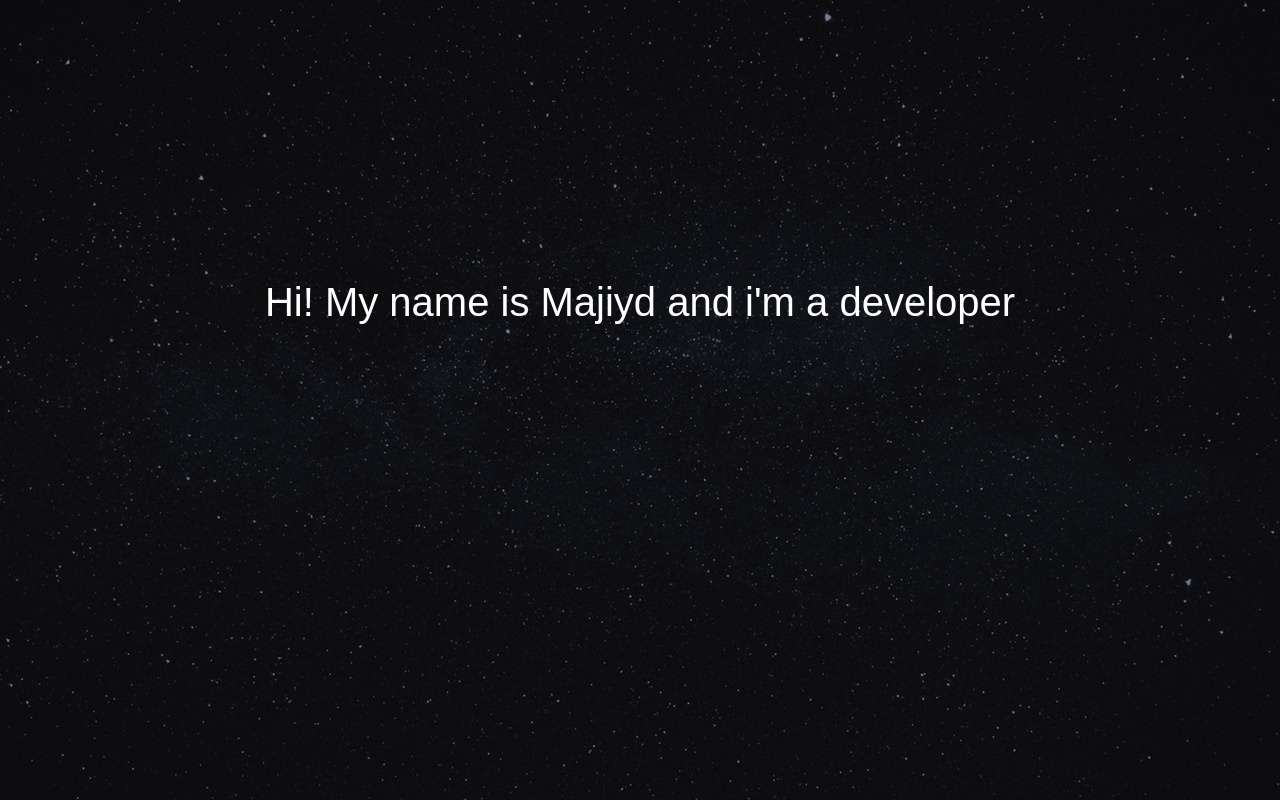
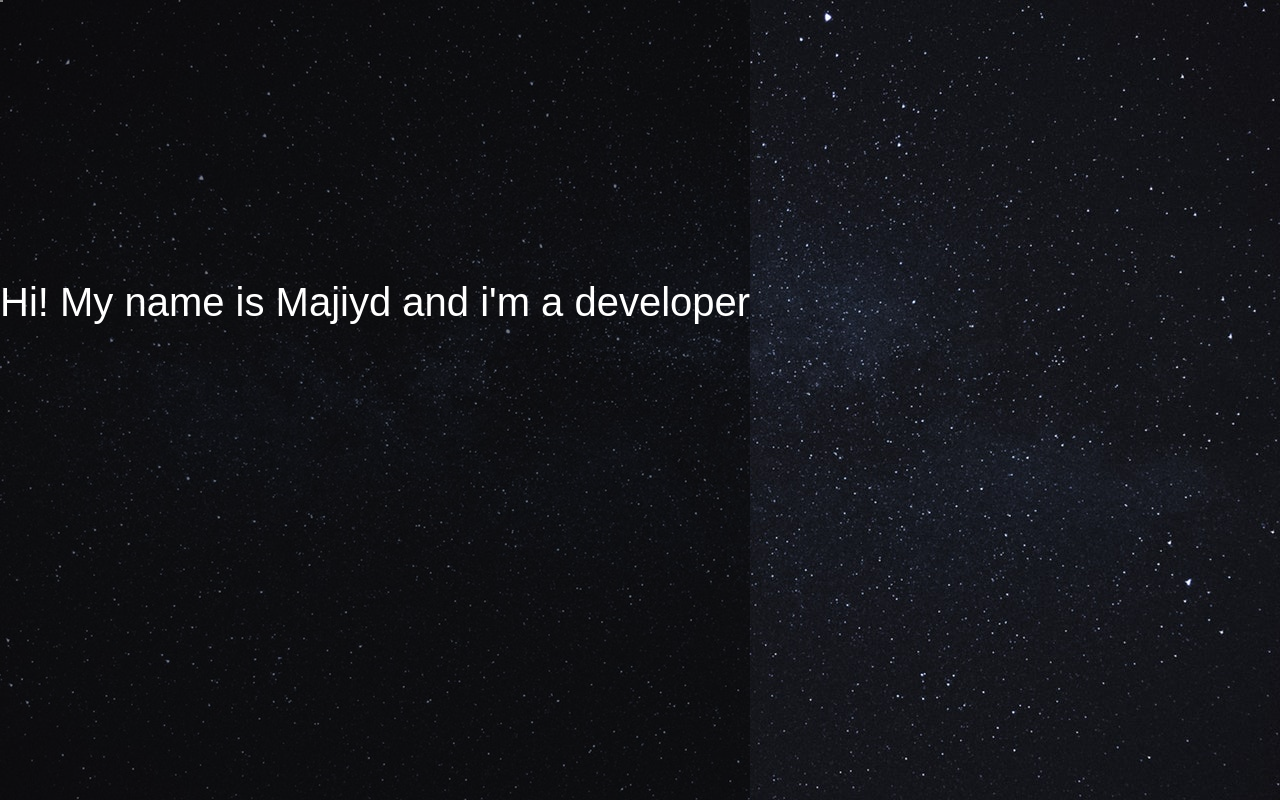
Before and after one commit to majiyd/majiyd.github.io, a React (Create React App) app: page / in a window 1280 px wide. Built offline with nearby package versions, Linux system fonts and the light colour scheme; a web font is replaced by a local one.

Commit message:
create star component

```diff
--- a/src/assets/css/styles.css
+++ b/src/assets/css/styles.css
@@ -16,5 +16,9 @@ body{
 }
 .overlay{
   height: 100%;
-  background-color: rgba(7, 7, 7, 0.51)
+  background-color: rgba(7, 7, 7, 0.51);
+  position: absolute;
+  top: 0;
+  left: 0;
+
 }
--- /dev/null
+++ b/src/components/star.js
@@ -0,0 +1,14 @@
+import React from 'react';
+
+export function Star(props){
+  return (
+    <div style={{
+      width: `${Math.floor(Math.random() * (4 - 2)) + 2}px`,
+      height: `${Math.floor(Math.random() * (4 - 2)) + 2}px`,
+      backgroundColor: 'white',
+      position: 'absolute',
+    }}>
+
+    </div>
+  )
+}
--- a/src/pages/FrontPage.js
+++ b/src/pages/FrontPage.js
@@ -1,10 +1,12 @@
 import React from 'react'
+import {Star} from '../components/star';
 
 class FrontPage extends React.Component {
 
   render() {
     return (
       <div className="frontPage">
+        <Star />
         <div className='overlay'>
           <h1
             style={{
```
